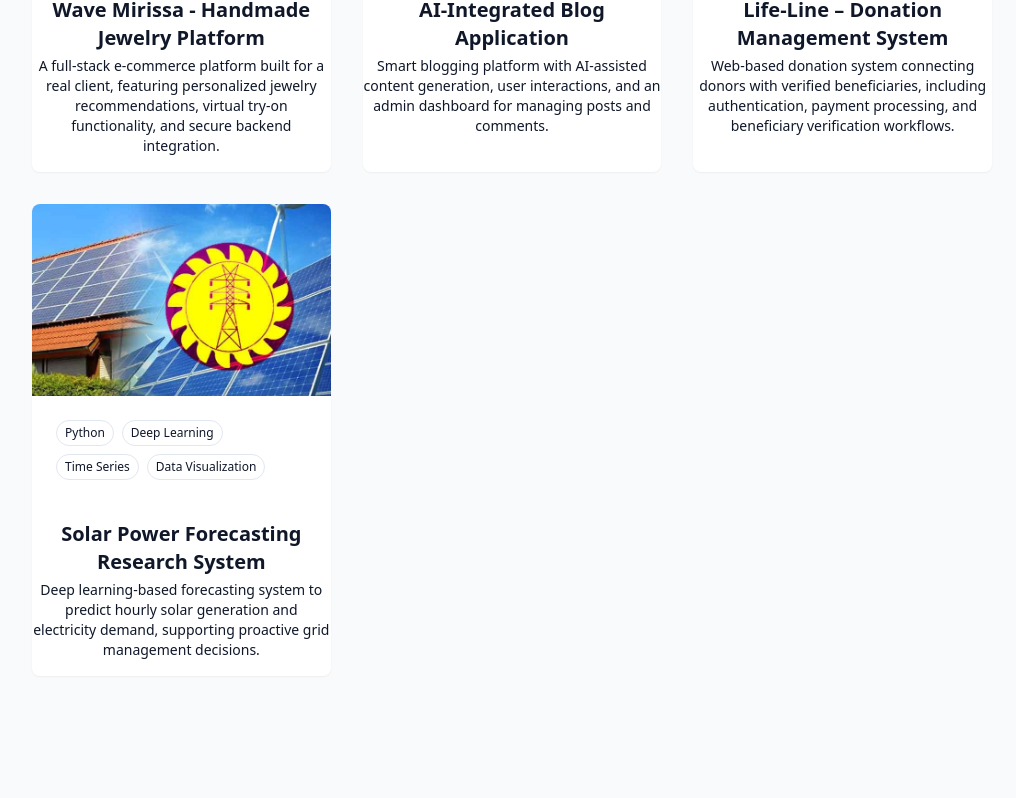
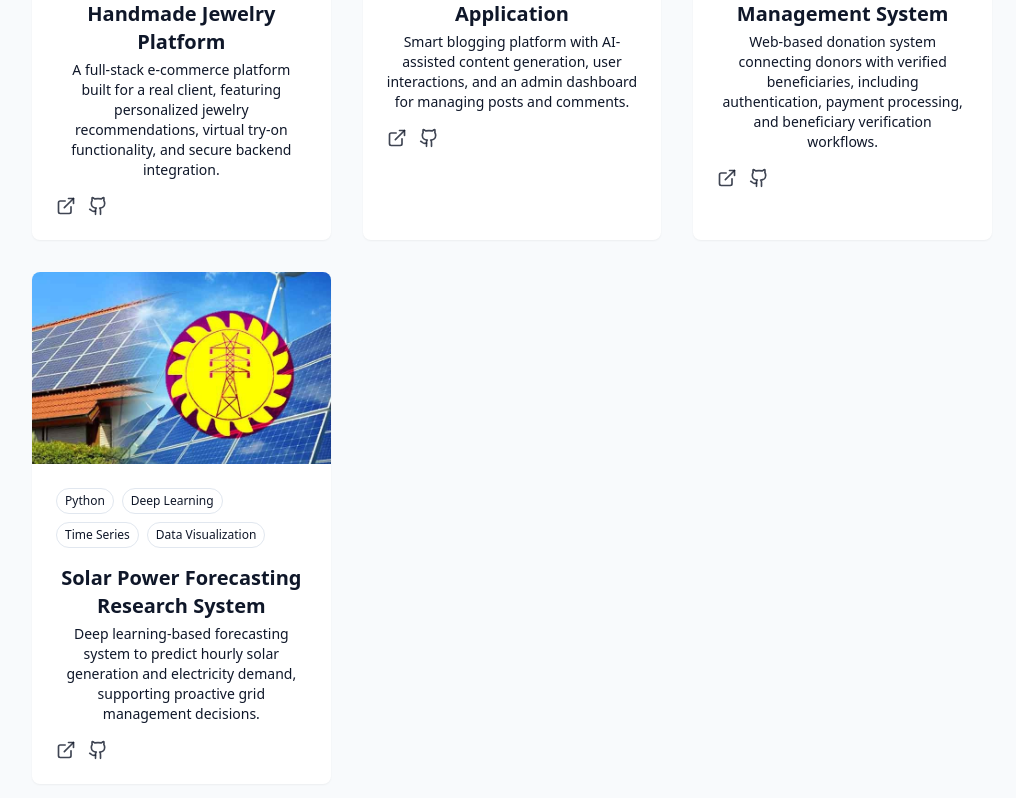
Before and after one commit to Yasindu-Navo/My-Portfolio, a React (Vite) app: page / in a window 1280 px wide. Shown: the part 3826-4624 px from the top of the page, without its empty margins (128-1144 px from the left). Before the commit the page ends 4598 px from the top, so only its background shows below. Built offline with nearby package versions, Linux system fonts and the light colour scheme.

Commit message:
Enhance ProjectSection component with improved layout and added demo/github links

```diff
--- a/src/components/ProjectSection.jsx
+++ b/src/components/ProjectSection.jsx
@@ -1,3 +1,5 @@
+import { ExternalLink, Github, Play } from "lucide-react";
+
 const projects = [
   {
     id: 1,
@@ -65,24 +67,54 @@ export const ProjectSection = () => {
               className="group bg-card rounded-lg overflow-hidden shadow-xs card-hover"
             >
               <div className="h-48 overflow-hidden">
-                      <img src={ project.image} alt={project.title}  className="w-full h-full object-cover transition-transform duration-500 group-hover:scale-110"/>
+                <img
+                  src={project.image}
+                  alt={project.title}
+                  className="w-full h-full object-cover transition-transform duration-500 group-hover:scale-110"
+                />
               </div>
 
               <div className="p-6">
                 <div className="flex flex-wrap gap-2 mb-4">
                   {project.tags.map((tag) => (
-                              <span className="px-2 py-1 text-xs font-medium border rounded-full bg-secondary text-secondary-foreground">{ tag}</span>
+                    <span className="px-2 py-1 text-xs font-medium border rounded-full bg-secondary text-secondary-foreground">
+                      {tag}
+                    </span>
                   ))}
-
-                      </div>
-
                 </div>
 
                 <h3 className="text-xl font-semibold mb-1">{project.title}</h3>
-                  <p className="text-muted-foreground text-sm mb-4">{project.description}</p>
+                <p className="text-muted-foreground text-sm mb-4">
+                  {project.description}
+                      </p>
 
 
+                      <div className="flex justify-between items-center">
+                          <div className="flex space-x-3">
+                              <a
+                                  href={project.demoUrl}
+                                  target="_blank"
+                                  className="text-foreground/80 hover:text-primary transition-colors duration-300"
+                                  title="watch the demo video"
+                              >
+                                  <ExternalLink size={20}/>
 
+                              </a>
+
+                            <a
+                                  href={project.githubUrl}
+                                  target="_blank"
+                                  className="text-foreground/80 hover:text-primary transition-colors duration-300"
+                                  title="visit the github repository"
+                              >
+                                  <Github size={20} />
+                              </a>
+
+                          </div>
+                    </div>
+
+
+                  </div>
 
 
             </div>
```
Lines whose indentation alone changed are shown as unchanged.
